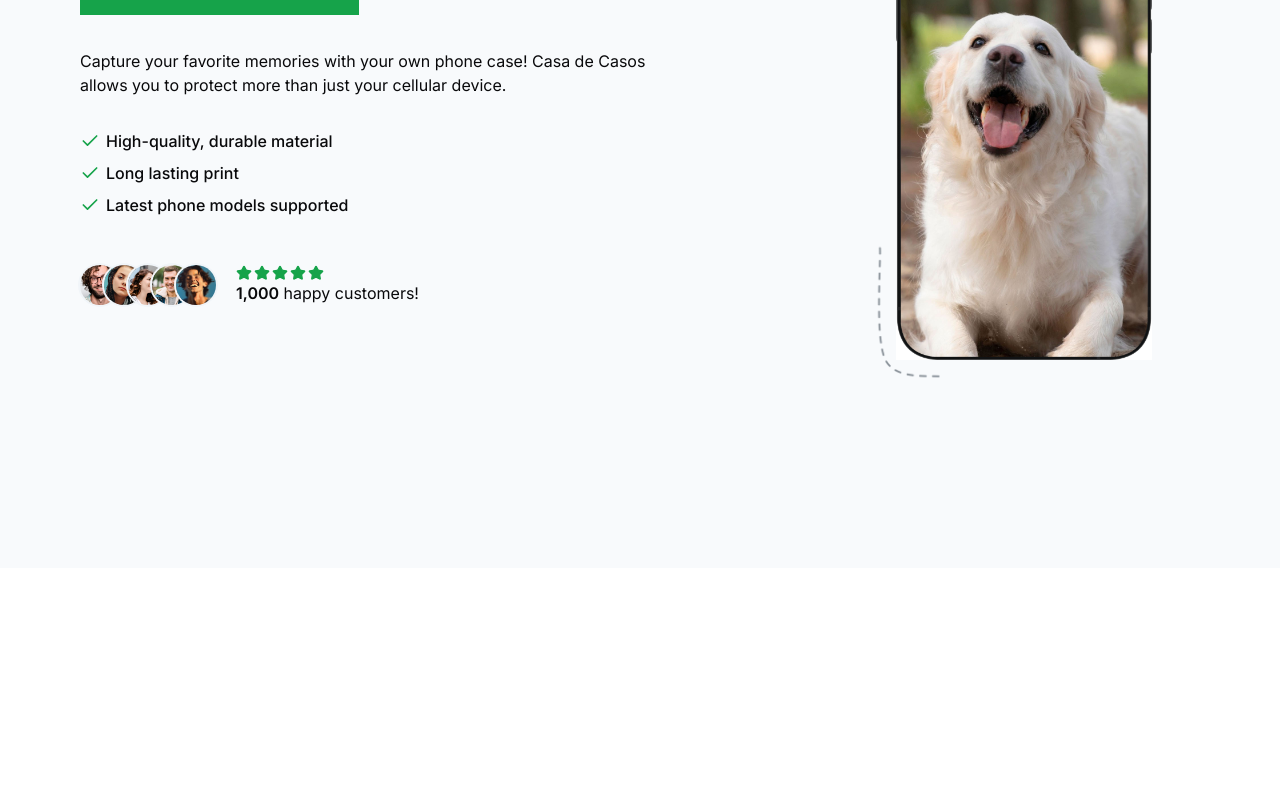
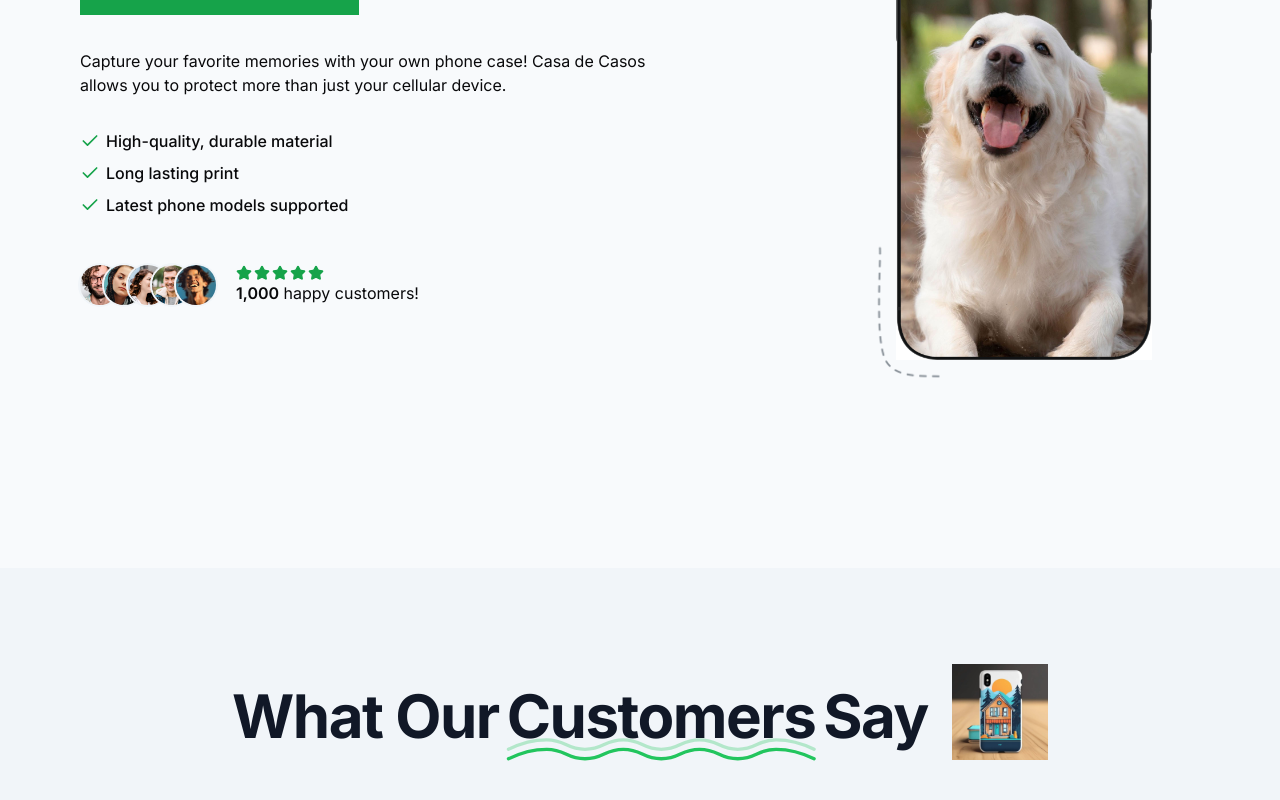
Before and after one commit to Casa-De-Casos/casa-de-casos, a Next.js app in the folder casa-de-casos/: page / in a window 1280 px wide. Shown: the part 427-1227 px from the top of the page. Before the commit the page ends 995 px from the top, so only its background shows below. Built offline with nearby package versions, Linux system fonts and the light colour scheme; no server answers.

Commit message:
adding features to landing page

```diff
--- a/casa-de-casos/src/app/page.tsx
+++ b/casa-de-casos/src/app/page.tsx
@@ -3,6 +3,7 @@
 import { Check } from "lucide-react";
 import { Star } from "lucide-react";
 import { Phone } from "@/components/Phone";
+import { Icons } from "@/components/Icons";
 
 export default function Home() {
   return (
@@ -100,6 +101,23 @@
           </div>
         </MaxWidthWrapper>
       </section>
+
+      {/* value section */}
+      <section className="bg-slate-100 py-24">
+        <MaxWidthWrapper className="flex flex-col items-center gap-16 sm:gap 32">
+          <div className="flex flex-col lg:flex-row items-center gap-4 sm:gap-6">
+            <h2 className="order-1 mt-2 tracking-tight text-center text-balance ! leading-tight font-bold text-5xl md:text-6xl text-gray-900">
+              What Our
+              <span className="relative px-2">
+                Customers
+                <Icons.underline className="hidden sm:block pointer-events-none absolute inset-x-0 -bottom-6 text-green-500" />
+              </span>
+              Say
+            </h2>
+            <img src="/logo.jpg" className="w-24 order-0 lg:order-2" />
+          </div>
+        </MaxWidthWrapper>
+      </section>
     </div>
   );
 }
--- /dev/null
+++ b/casa-de-casos/src/components/Icons.tsx
@@ -0,0 +1,22 @@
+import { LucideProps } from "lucide-react";
+
+export const Icons = {
+  underline: (props: LucideProps) => (
+    <svg {...props} viewBox="0 0 687 155">
+      <g
+        stroke="currentColor"
+        strokeWidth="7"
+        fill="none"
+        fill-rule="evenodd"
+        strokeLinecap="round"
+        strokeLinejoin="round"
+      >
+        <path
+          d="M20 98c27-13.3333333 54-20 81-20 40.5 0 40.5 20 81 20s40.626917-20 81-20 40.123083 20 80.5 20 40.5-20 81-20 40.5 20 81 20 40.626917-20 81-20c26.915389 0 53.748722 6.6666667 80.5 20"
+          opacity=".3"
+        ></path>
+        <path d="M20 118c27-13.3333333 54-20 81-20 40.5 0 40.5 20 81 20s40.626917-20 81-20 40.123083 20 80.5 20 40.5-20 81-20 40.5 20 81 20 40.626917-20 81-20c26.915389 0 53.748722 6.6666667 80.5 20"></path>
+      </g>
+    </svg>
+  ),
+};
```
Also changed, not shown: casa-de-casos/public/logo.jpg (added).
